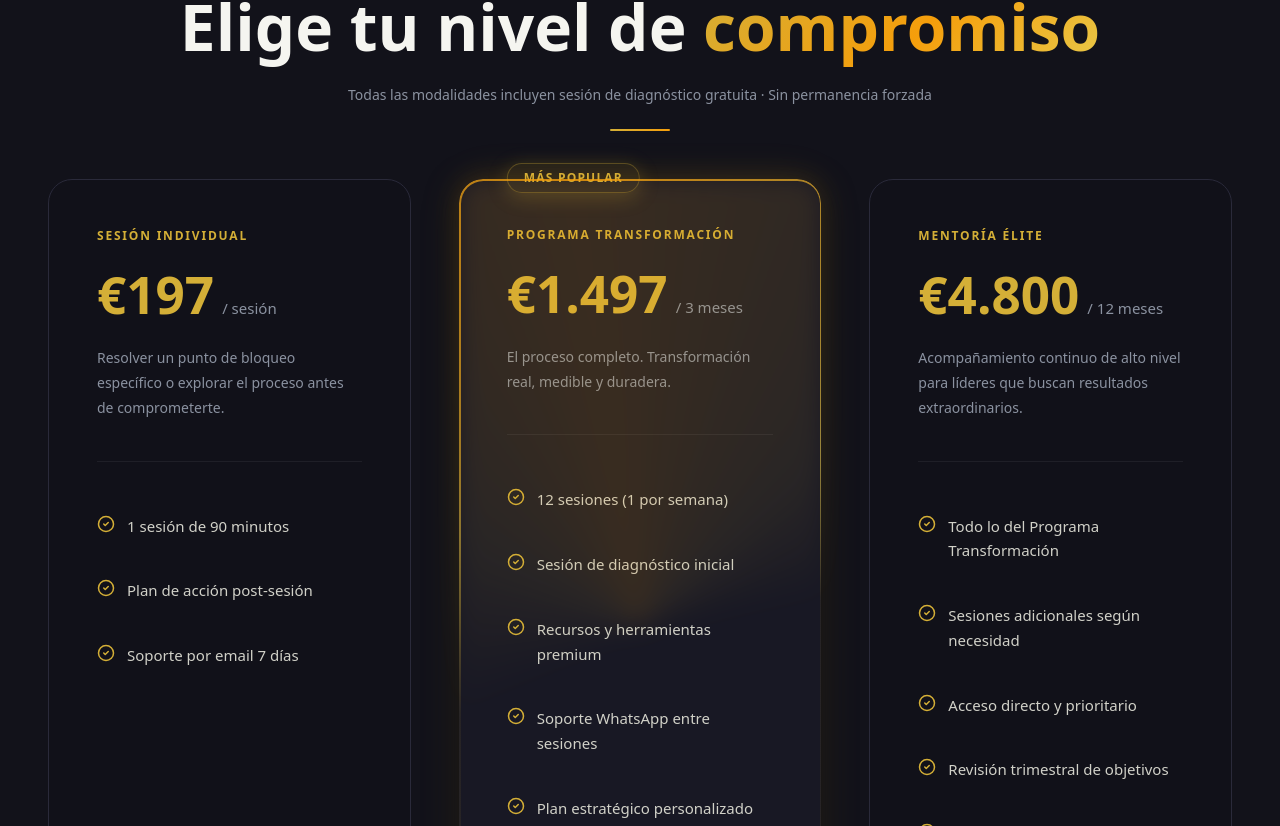
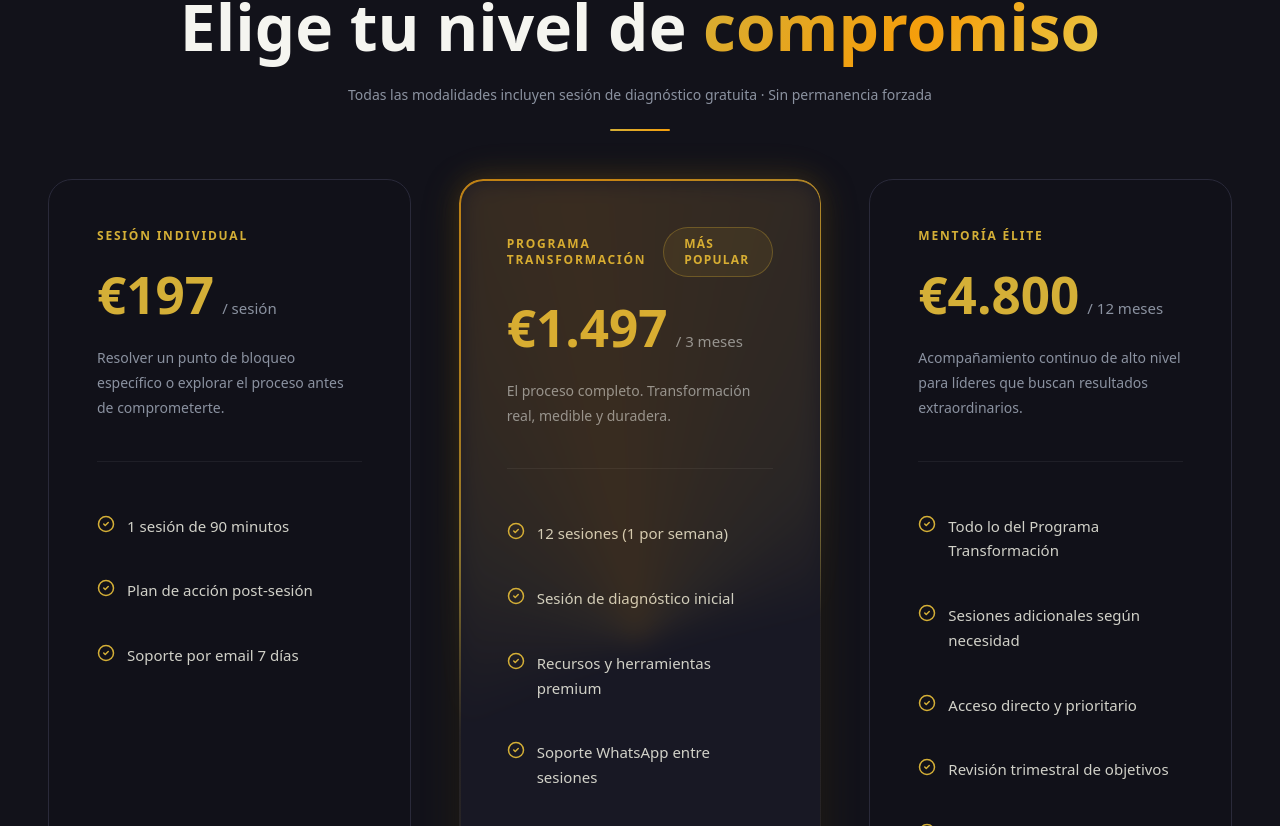
Before and after one commit to jagoff/web-coaching-terceros, a Next.js app: page / in a window 1280 px wide. Shown: the part 7094-7920 px from the top of the page. Built offline with nearby package versions, Linux system fonts and the light colour scheme; no server answers.

Commit message:
style: move Más Popular badge inline to right of plan name

```diff
--- a/components/sections/Pricing.tsx
+++ b/components/sections/Pricing.tsx
@@ -159,25 +159,20 @@ export default function Pricing() {
               whileHover={{ y: -8, boxShadow: plan.featured ? "0 0 60px rgba(212,175,55,0.2), 0 16px 48px rgba(0,0,0,0.5)" : "0 8px 32px rgba(0,0,0,0.4)" }}
               transition={{ type: "spring", stiffness: 300, damping: 20 }}
             >
-              {/* Popular badge */}
-              {plan.badge && (
-                <div
-                  className="absolute -top-4 left-1/2 -translate-x-1/2"
-                  aria-label="Plan más popular"
+              {/* Plan name + badge row */}
+              <div className="flex items-center justify-between mb-5">
+                <p
+                  className="text-xs font-bold uppercase tracking-widest"
+                  style={{ color: "var(--gold-primary)", letterSpacing: "0.15em" }}
                 >
-                  <span className="badge text-xs px-4 py-1.5 shadow-gold-sm">
+                  {plan.name}
+                </p>
+                {plan.badge && (
+                  <span className="badge text-xs px-3 py-1" aria-label="Plan más popular">
                     {plan.badge}
                   </span>
-                </div>
-              )}
-
-              {/* Plan name */}
-              <p
-                className="text-xs font-bold uppercase tracking-widest mb-5"
-                style={{ color: "var(--gold-primary)", letterSpacing: "0.15em" }}
-              >
-                {plan.name}
-              </p>
+                )}
+              </div>
 
               {/* Price */}
               <div className="flex items-baseline gap-1 mb-5">
```
